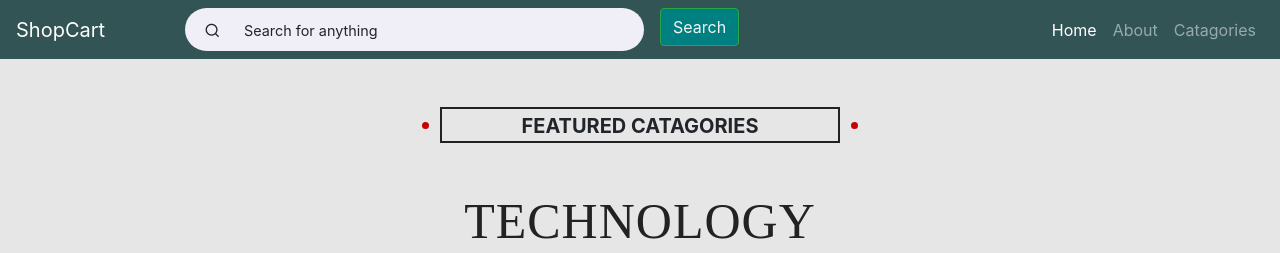
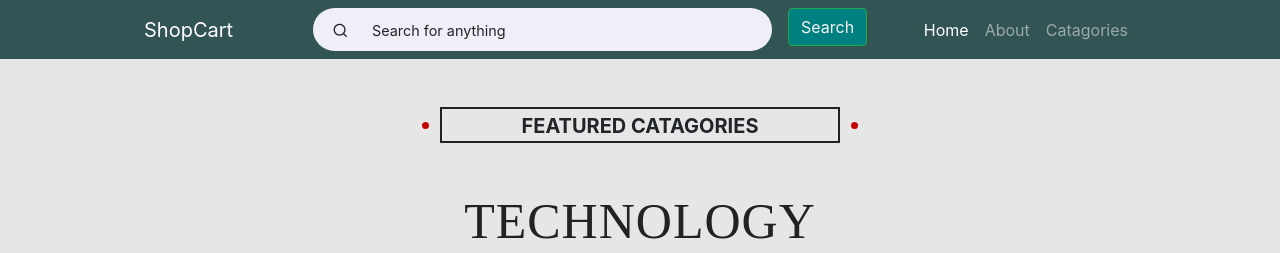
Before and after one commit to fakharvsf/Project_01_E-commerce-Front-Page_simple, a website: page Catalog_Page/index.html in a window 1280 px wide. Shown: the top 253 px of the page. Drawn offline with nearby package versions, Linux system fonts and the light colour scheme.

Commit message:
Some Important Changes

```diff
--- a/Catalog_Page/index.html
+++ b/Catalog_Page/index.html
@@ -34,9 +34,9 @@
   </head>
   <body>
     <!--Bootstrap nav bar w/ toggle  -->
+    <div id="nav__bg-color">
       <nav
-      class="navbar sticky-top navbar-expand-lg navbar-dark"
-      id="nav__bg-color"
+        class="navbar sticky-top navbar-expand-lg navbar-dark nav-bar-container"
       >
         <a class="navbar-brand" href="../index.html">ShopCart</a>
         <button
@@ -94,6 +94,7 @@
           </div>
         </div>
       </nav>
+    </div>
 
     <!-- Catalog Page -->
     <div class="cat-heading"><h1>Featured Catagories</h1></div>
--- a/Catalog_Page/style.css
+++ b/Catalog_Page/style.css
@@ -28,6 +28,10 @@ img {
 
 #nav__bg-color {
   background-color: #325454;
+}
+.nav-bar-container {
+  width: 80%;
+  margin: 0 auto;
 }
 
 nav .search-bar {
--- a/Product_Page/style.css
+++ b/Product_Page/style.css
@@ -28,6 +28,10 @@ img {
 
 #nav__bg-color {
   background-color: #325454;
+}
+.nav-bar-container {
+  width: 80%;
+  margin: 0 auto;
 }
 
 nav .search-bar {
```
Also changed, not shown: Product_Page/index.html (+3 -2 lines). Lines whose indentation alone changed are shown as unchanged.
